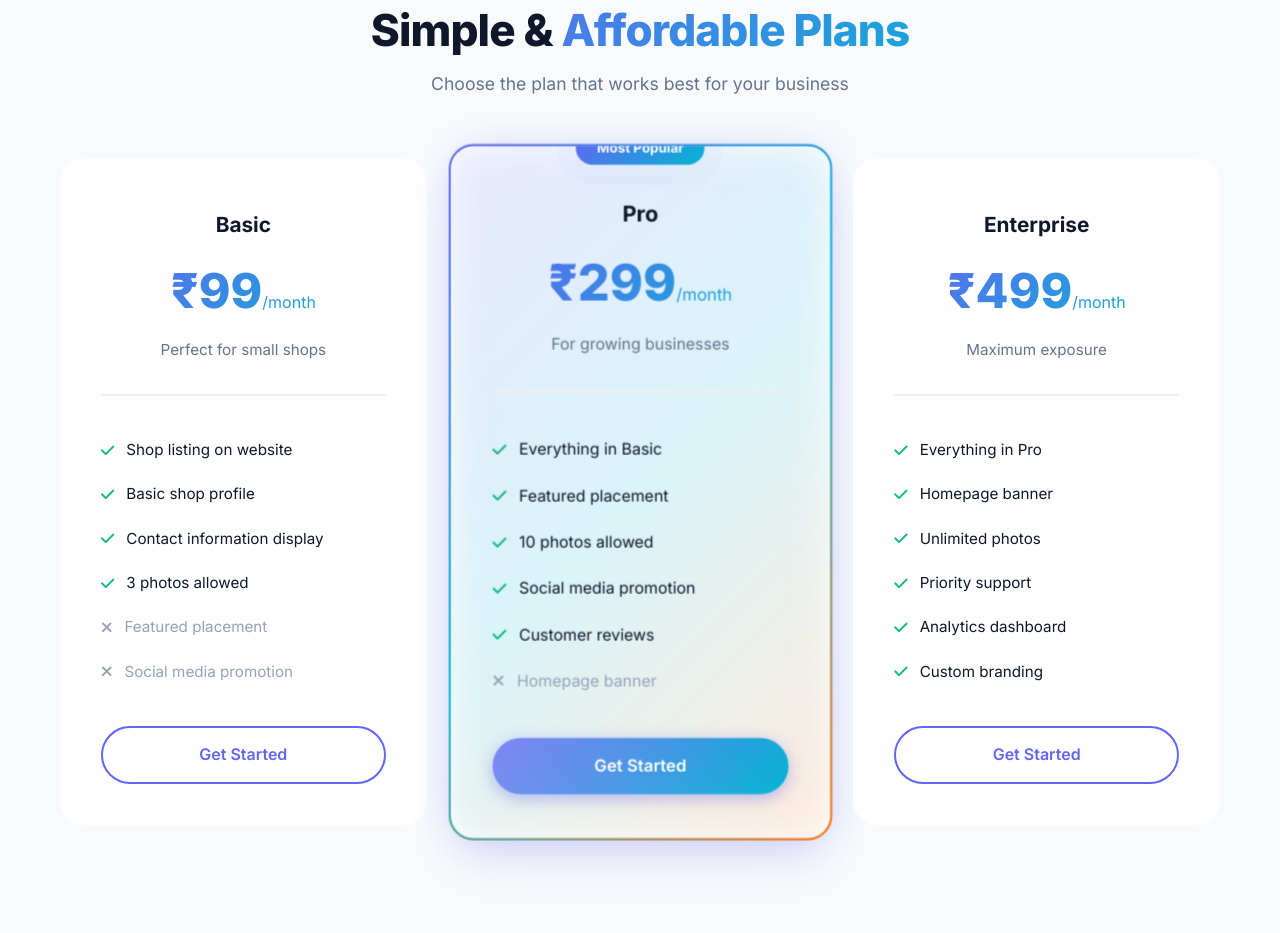
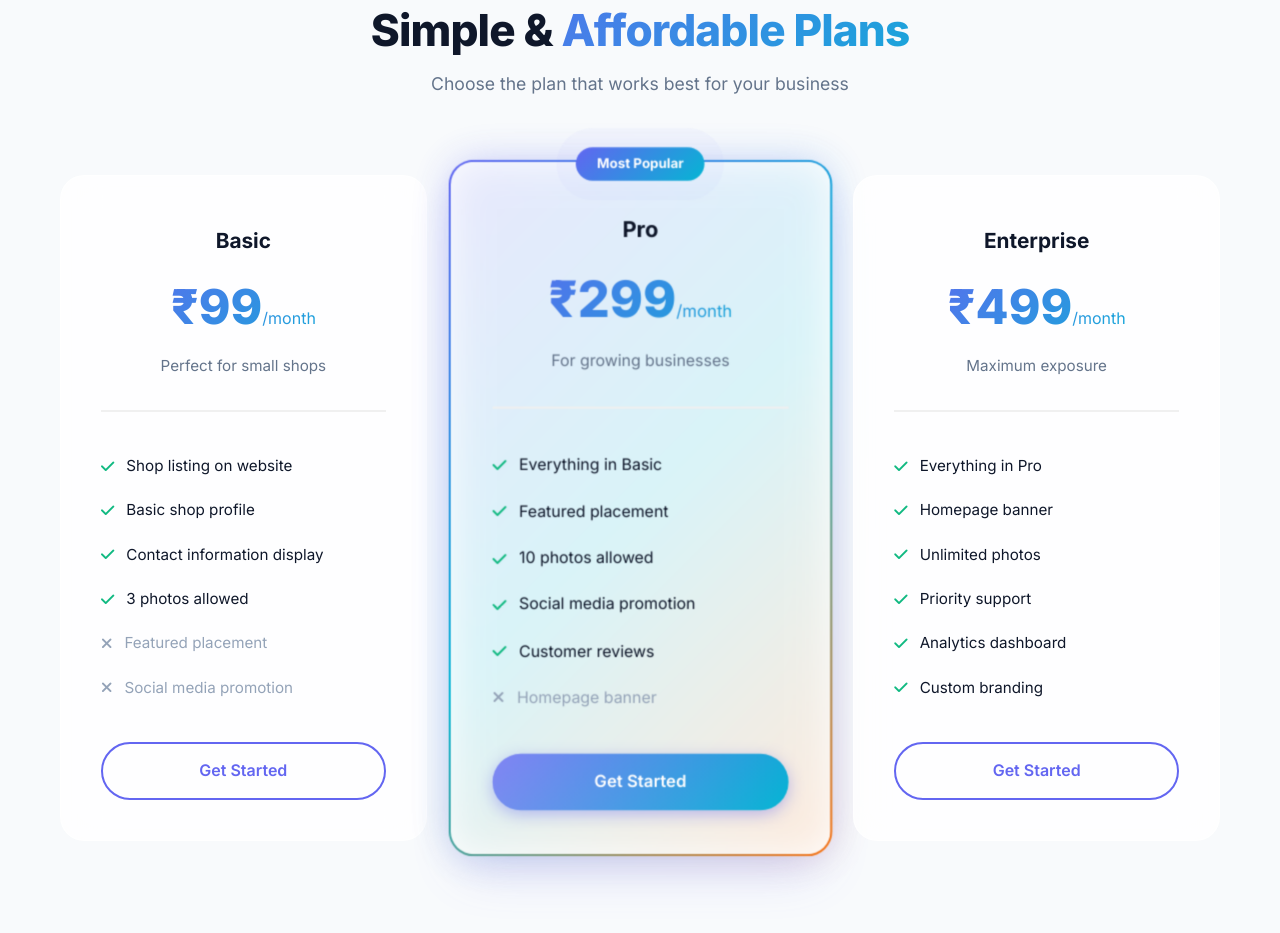
Before and after one commit to adityakashyap7047/fun-bot, a website: page index.html in a window 1280 px wide. Shown: the part 3757-4690 px from the top of the page. Drawn offline with Linux system fonts and the light colour scheme; no server answers.

Commit message:
Fix Most Popular badge clipping: overflow visible + padding

```diff
--- a/css/style.css
+++ b/css/style.css
@@ -1061,6 +1061,7 @@ input, textarea, select, button { font-family: inherit; }
 .pricing {
   padding: var(--section-padding) 0;
   background: var(--light);
+  overflow: visible;
 }
 
 .pricing-grid {
@@ -1068,6 +1069,7 @@ input, textarea, select, button { font-family: inherit; }
   grid-template-columns: repeat(3, 1fr);
   gap: 30px;
   align-items: stretch;
+  padding-top: 16px;
 }
 
 .pricing-card {
@@ -1950,7 +1952,7 @@ select:focus-visible {
   -webkit-backdrop-filter: blur(20px) !important;
   border: 1px solid rgba(255, 255, 255, 0.5) !important;
   transition: all 0.4s cubic-bezier(0.4, 0, 0.2, 1) !important;
-  overflow: hidden;
+  overflow: visible;
 }
 
 .pricing-card::before {
```
